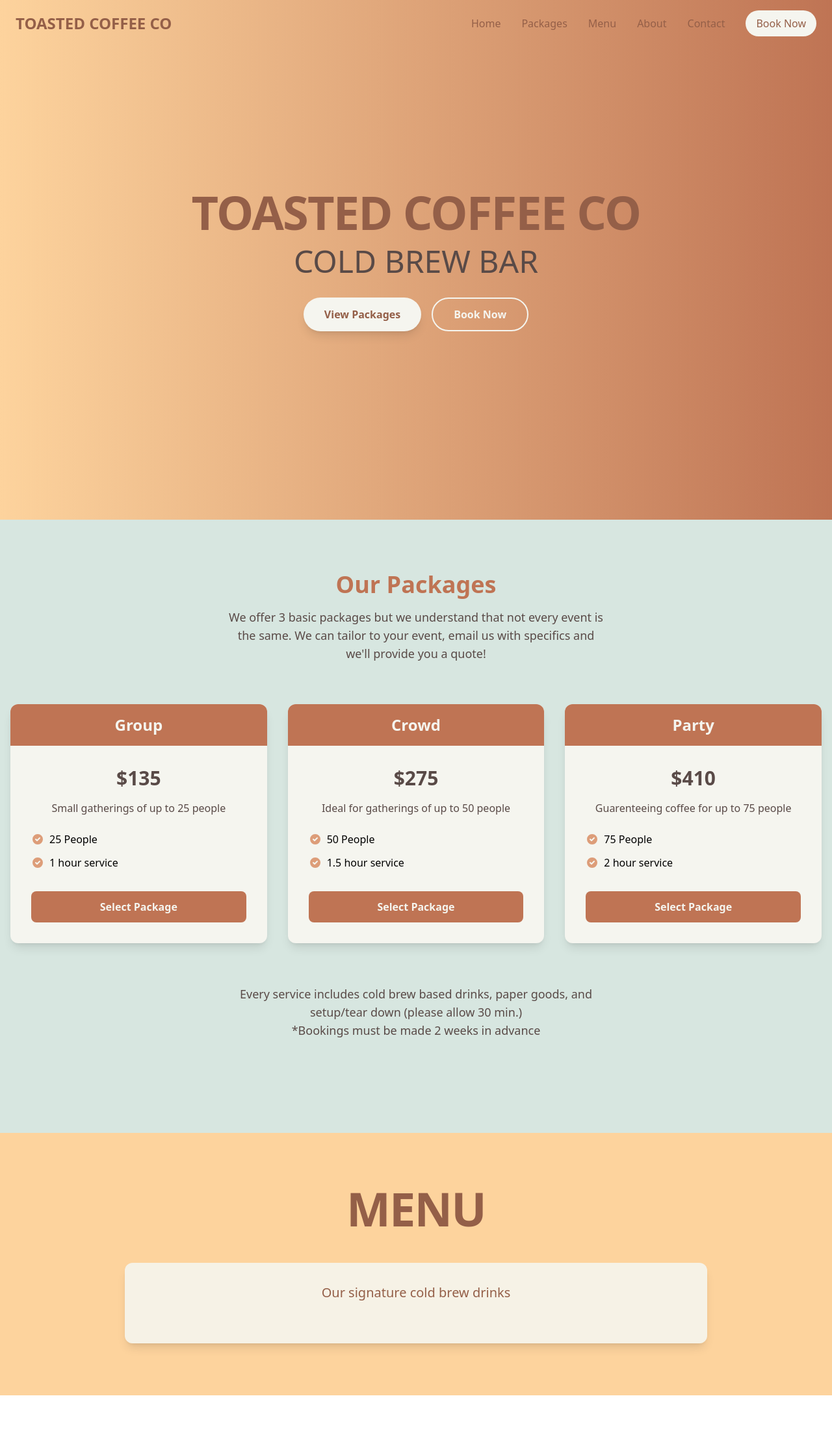
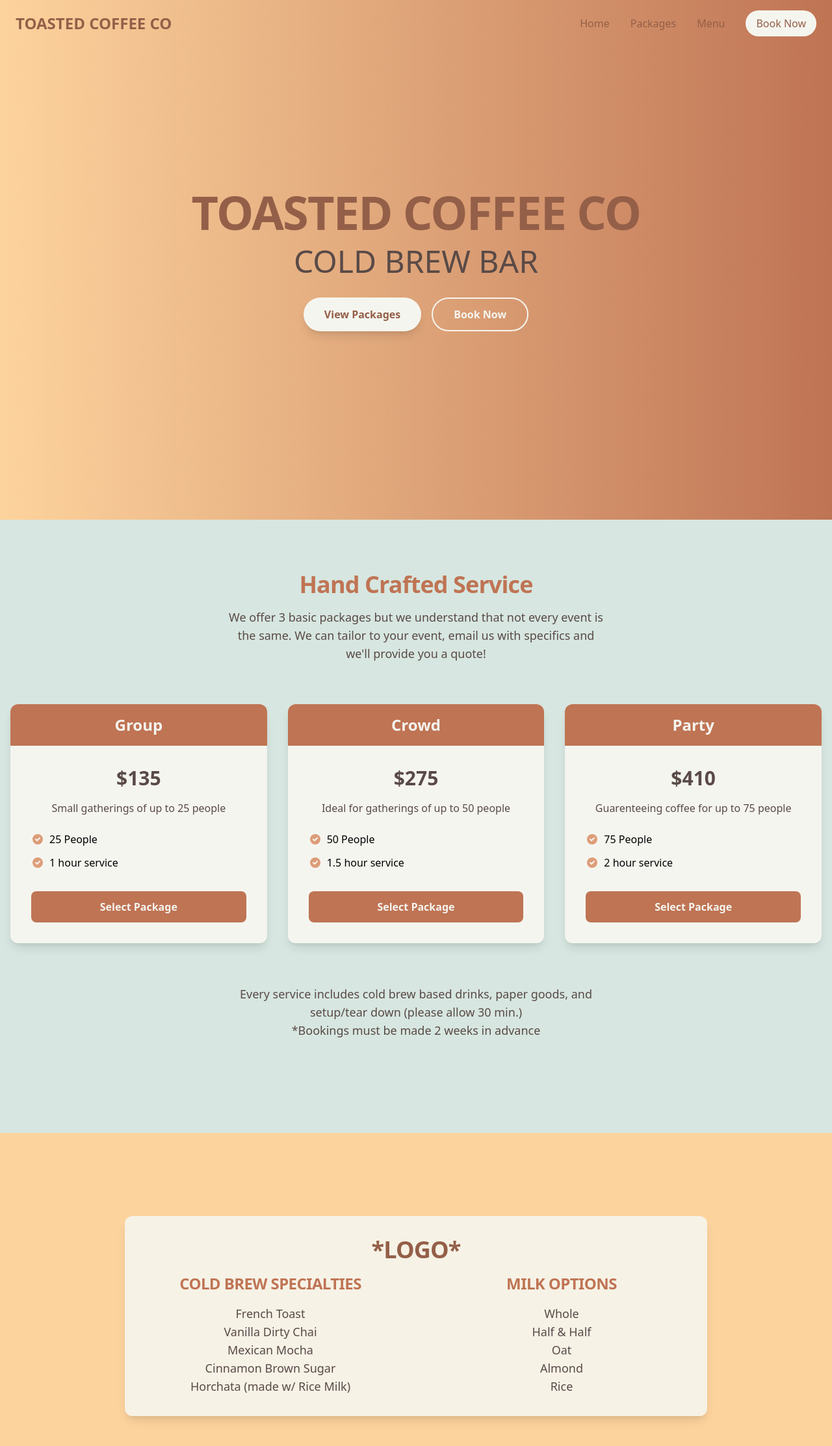
Before and after one commit to joshuagudgel/toasted-coffee-co, a React (Vite) app in the folder frontend/: page / in a window 1280 px wide. Shown: the top 2226 px of the page at 65% size. Before the commit the page ends 2148 px from the top, so only its background shows below. Built offline with nearby package versions, Linux system fonts and the light colour scheme.

Commit message:
add menu and style, add TODOs for UI

```diff
--- a/frontend/src/components/sections/Menu.tsx
+++ b/frontend/src/components/sections/Menu.tsx
@@ -3,18 +3,40 @@ import React from "react";
 const Menu: React.FC = () => {
   return (
     <section id="menu" className="py-20 bg-caramel relative overflow-hidden">
-      {/* Content Container - now elevated above the grid */}
+      {/* title area above */}
       <div className="relative z-10 container mx-auto px-4 text-center">
-        <h1 className="text-5xl md:text-7xl font-bold text-mocha mb-4 tracking-tight">
-          MENU
-        </h1>
-
-        {/* Add your menu content here */}
+        {/* Menu content on parchment */}
         <div className="mt-12 mx-auto max-w-4xl px-4 bg-parchment bg-opacity-90 rounded-xl p-8 shadow-lg">
-          <p className="text-xl text-mocha mb-8">
-            Our signature cold brew drinks
-          </p>
-          {/* Menu items will go here */}
+          <h2 className="text-3xl md:text-4xl font-bold text-mocha mb-4 tracking-tight">
+            {/*TODO: add logo image*/}
+            *LOGO*
+          </h2>
+          <div className="grid grid-cols-1 md:grid-cols-2 gap-8">
+            <div>
+              <h2 className="text-2xl font-bold text-terracotta mb-4 tracking-tight">
+                COLD BREW SPECIALTIES
+              </h2>
+              <ul className="list-none list-inside text-lg text-espresso">
+                <li>French Toast</li>
+                <li>Vanilla Dirty Chai</li>
+                <li>Mexican Mocha</li>
+                <li>Cinnamon Brown Sugar</li>
+                <li>Horchata (made w/ Rice Milk)</li>
+              </ul>
+            </div>
+            <div>
+              <h2 className="text-2xl font-bold text-terracotta mb-4 tracking-tight">
+                MILK OPTIONS
+              </h2>
+              <ul className="list-none list-inside text-lg text-espresso">
+                <li>Whole</li>
+                <li>Half & Half</li>
+                <li>Oat</li>
+                <li>Almond</li>
+                <li>Rice</li>
+              </ul>
+            </div>
+          </div>
         </div>
       </div>
     </section>
--- a/frontend/src/components/sections/Packages.tsx
+++ b/frontend/src/components/sections/Packages.tsx
@@ -40,8 +40,8 @@ const Packages: React.FC = () => {
     <section id="packages" className="py-20 bg-sage">
       <div className="container mx-auto px-4">
         <div className="text-center mb-16">
-          <h2 className="text-4xl font-bold text-terracotta mb-4">
-            Our Packages
+          <h2 className="text-4xl font-bold text-terracotta mb-4 tracking-tight">
+            Hand Crafted Service
           </h2>
           <p className="text-lg text-espresso max-w-xl mx-auto">
             We offer 3 basic packages but we understand that not every event is
--- a/frontend/src/components/ui/Navbar.tsx
+++ b/frontend/src/components/ui/Navbar.tsx
@@ -33,18 +33,6 @@ const Navbar: React.FC = () => {
             onClick={() => scrollToSection("menu")}
           >
             Menu
-          </a>
-          <a
-            href="#"
-            className="font-medium text-mocha hover:text-latte transition"
-          >
-            About
-          </a>
-          <a
-            href="#"
-            className="font-medium text-mocha hover:text-latte transition"
-          >
-            Contact
           </a>
           <button
             className="ml-4 px-4 py-2 bg-parchment text-mocha rounded-full font-medium hover:bg-latte transition"
```
